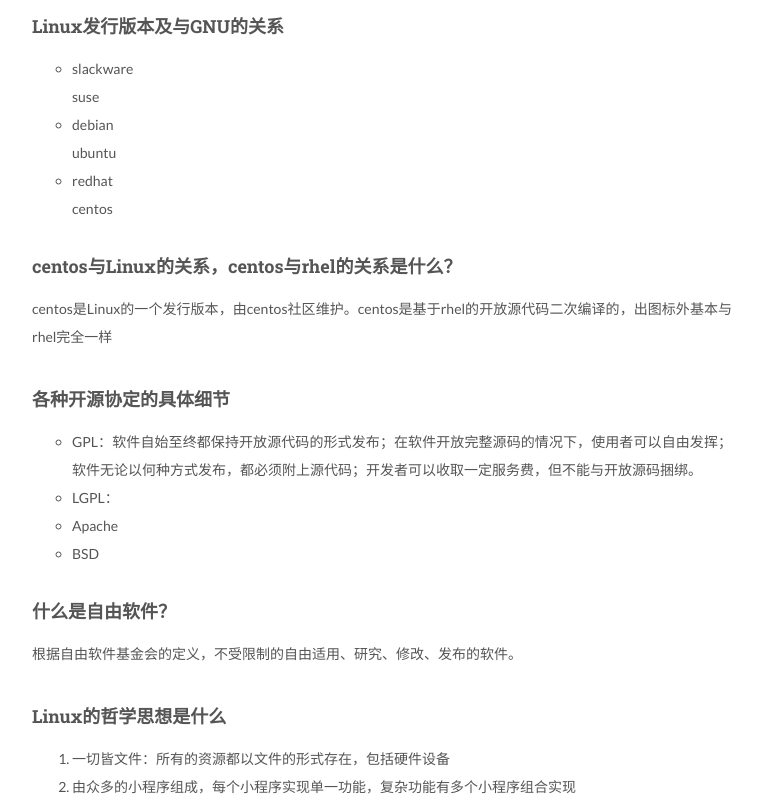
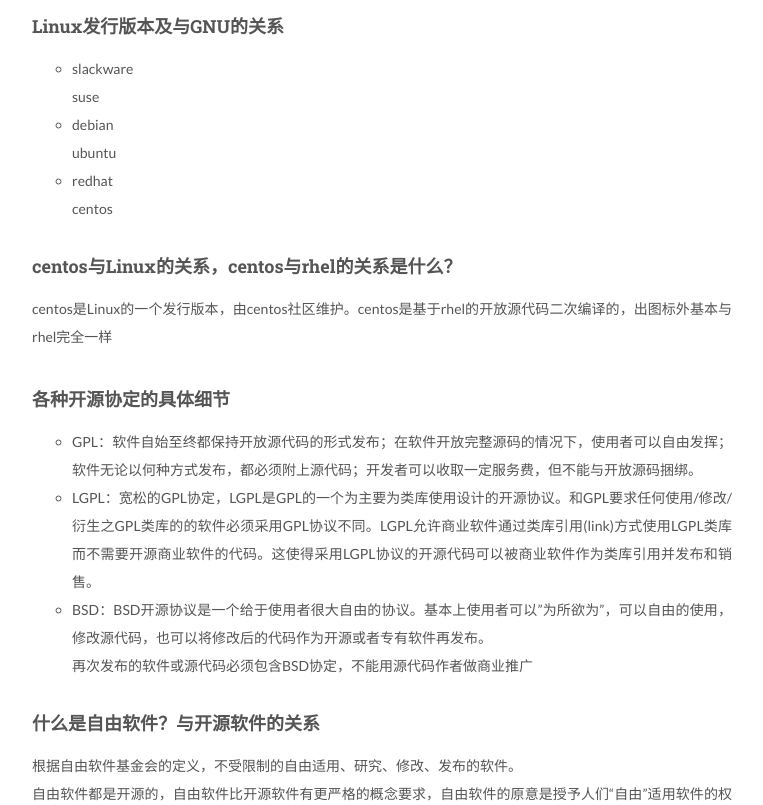
Before and after one commit to mmaann/mmaann.github.io, a plain HTML site: page 2017/05/27/Linux运维学习笔记001/index.html in a window 1280 px wide. Shown: the part 1995-2800 px from the top of the page, without its empty margins (98-861 px from the left). Drawn offline with Linux system fonts and the light colour scheme; some packages are replaced by stand-ins of ours; a script that the page names is missing; a web font is replaced by a local one.

Commit message:
Site updated: 2017-05-29 16:55:05

```diff
--- a/2017/05/27/Linux运维学习笔记001/index.html
+++ b/2017/05/27/Linux运维学习笔记001/index.html
@@ -110,7 +110,7 @@
 <meta property="og:url" content="http://mmaann.github.io/2017/05/27/Linux运维学习笔记001/index.html">
 <meta property="og:site_name" content="mann&#39;s blog">
 <meta property="og:description" content="学习路径： 中级：Linux administrator 高级： 马哥对自己培训的说明：  培训加速知识的获取的过程，避免一些不必要的坑；培训不能获得经验，只有在实际操作中才能获得。 监督作用，消除个人惰性  上课的纪律： 作业和考试：  写博客：向读者解释清楚，包括what，why，who，where，when，how 考试  介绍上课用到的资源 VMware workstation使用介绍 计">
-<meta property="og:updated_time" content="2017-05-29T08:42:36.542Z">
+<meta property="og:updated_time" content="2017-05-29T08:54:47.758Z">
 <meta name="twitter:card" content="summary">
 <meta name="twitter:title" content="Linux运维学习笔记001">
 <meta name="twitter:description" content="学习路径： 中级：Linux administrator 高级： 马哥对自己培训的说明：  培训加速知识的获取的过程，避免一些不必要的坑；培训不能获得经验，只有在实际操作中才能获得。 监督作用，消除个人惰性  上课的纪律： 作业和考试：  写博客：向读者解释清楚，包括what，why，who，where，when，how 考试  介绍上课用到的资源 VMware workstation使用介绍 计">
@@ -468,12 +468,14 @@
 <h3>各种开源协定的具体细节</h3>
 <ul>
 <li>GPL：软件自始至终都保持开放源代码的形式发布；在软件开放完整源码的情况下，使用者可以自由发挥；软件无论以何种方式发布，都必须附上源代码；开发者可以收取一定服务费，但不能与开放源码捆绑。</li>
-<li>LGPL：</li>
-<li>Apache</li>
-<li>BSD</li>
+<li>LGPL：宽松的GPL协定，LGPL是GPL的一个为主要为类库使用设计的开源协议。和GPL要求任何使用/修改/衍生之GPL类库的的软件必须采用GPL协议不同。LGPL允许商业软件通过类库引用(link)方式使用LGPL类库而不需要开源商业软件的代码。这使得采用LGPL协议的开源代码可以被商业软件作为类库引用并发布和销售。</li>
+<li>BSD：BSD开源协议是一个给于使用者很大自由的协议。基本上使用者可以”为所欲为”，可以自由的使用，修改源代码，也可以将修改后的代码作为开源或者专有软件再发布。<br>
+再次发布的软件或源代码必须包含BSD协定，不能用源代码作者做商业推广</li>
 </ul>
-<h3>什么是自由软件？</h3>
-<p>根据自由软件基金会的定义，不受限制的自由适用、研究、修改、发布的软件。</p>
+<h3>什么是自由软件？与开源软件的关系</h3>
+<p>根据自由软件基金会的定义，不受限制的自由适用、研究、修改、发布的软件。<br>
+自由软件都是开源的，自由软件比开源软件有更严格的概念要求，自由软件的原意是授予人们“自由”适用软件的权利。
+开源软件之遵循相关开源协定的软件，不是所有的开源软件都是自由软件。</p>
 <h3>Linux的哲学思想是什么</h3>
 <ol>
 <li>一切皆文件：所有的资源都以文件的形式存在，包括硬件设备</li>
@@ -667,7 +669,7 @@
 
 
 
-              <div class="post-toc-content"><ol class="nav"><li class="nav-item nav-level-3"><a class="nav-link" href="#undefined"><span class="nav-number">1.</span> <span class="nav-text">VMware workstation使用介绍</span></a></li><li class="nav-item nav-level-3"><a class="nav-link" href="#undefined"><span class="nav-number">2.</span> <span class="nav-text">操作系统</span></a></li><li class="nav-item nav-level-3"><a class="nav-link" href="#undefined"><span class="nav-number">3.</span> <span class="nav-text">CPU架构类型：</span></a></li><li class="nav-item nav-level-3"><a class="nav-link" href="#undefined"><span class="nav-number">4.</span> <span class="nav-text">Linux发行版本及与GNU的关系</span></a></li><li class="nav-item nav-level-3"><a class="nav-link" href="#undefined"><span class="nav-number">5.</span> <span class="nav-text">centos与Linux的关系，centos与rhel的关系是什么？</span></a></li><li class="nav-item nav-level-3"><a class="nav-link" href="#undefined"><span class="nav-number">6.</span> <span class="nav-text">各种开源协定的具体细节</span></a></li><li class="nav-item nav-level-3"><a class="nav-link" href="#undefined"><span class="nav-number">7.</span> <span class="nav-text">什么是自由软件？</span></a></li><li class="nav-item nav-level-3"><a class="nav-link" href="#undefined"><span class="nav-number">8.</span> <span class="nav-text">Linux的哲学思想是什么</span></a></li></ol></div>
+              <div class="post-toc-content"><ol class="nav"><li class="nav-item nav-level-3"><a class="nav-link" href="#undefined"><span class="nav-number">1.</span> <span class="nav-text">VMware workstation使用介绍</span></a></li><li class="nav-item nav-level-3"><a class="nav-link" href="#undefined"><span class="nav-number">2.</span> <span class="nav-text">操作系统</span></a></li><li class="nav-item nav-level-3"><a class="nav-link" href="#undefined"><span class="nav-number">3.</span> <span class="nav-text">CPU架构类型：</span></a></li><li class="nav-item nav-level-3"><a class="nav-link" href="#undefined"><span class="nav-number">4.</span> <span class="nav-text">Linux发行版本及与GNU的关系</span></a></li><li class="nav-item nav-level-3"><a class="nav-link" href="#undefined"><span class="nav-number">5.</span> <span class="nav-text">centos与Linux的关系，centos与rhel的关系是什么？</span></a></li><li class="nav-item nav-level-3"><a class="nav-link" href="#undefined"><span class="nav-number">6.</span> <span class="nav-text">各种开源协定的具体细节</span></a></li><li class="nav-item nav-level-3"><a class="nav-link" href="#undefined"><span class="nav-number">7.</span> <span class="nav-text">什么是自由软件？与开源软件的关系</span></a></li><li class="nav-item nav-level-3"><a class="nav-link" href="#undefined"><span class="nav-number">8.</span> <span class="nav-text">Linux的哲学思想是什么</span></a></li></ol></div>
 
 
           </div>
--- a/css/main.css
+++ b/css/main.css
@@ -1695,7 +1695,7 @@
   width: 4px;
   height: 4px;
   border-radius: 50%;
-  background: #a2ff6f;
+  background: #7394ff;
 }
 .links-of-blogroll {
   font-size: 13px;
--- a/search.xml
+++ b/search.xml
@@ -8,7 +8,7 @@
   <entry>
     <title><![CDATA[Linux运维学习笔记001]]></title>
     <url>%2F2017%2F05%2F27%2FLinux%E8%BF%90%E7%BB%B4%E5%AD%A6%E4%B9%A0%E7%AC%94%E8%AE%B0001%2F</url>
-    <content type="text"><![CDATA[学习路径： 中级：Linux administrator 高级： 马哥对自己培训的说明： 培训加速知识的获取的过程，避免一些不必要的坑；培训不能获得经验，只有在实际操作中才能获得。 监督作用，消除个人惰性 上课的纪律： 作业和考试： 写博客：向读者解释清楚，包括what，why，who，where，when，how 考试 介绍上课用到的资源 VMware workstation使用介绍 计算机硬件基础： 现代计算机的组词：运算器、控制器、存储器、输入设备、输出设备 cpu bus memory 缓存 虚拟机：用软件（或加硬件）模拟硬件 现代计算机的cpu、内存本身就是虚拟的，虚拟机是在本来虚拟的基础上再次虚拟。 输入输出设备的模拟 硬盘的简介 操作系统 CPU 指令 指令集，二进制代码 编程语言：操作CPU的指令需要程序：汇编语言，高级语言 操作系统：计算机硬件千差万别，为了使编写的程序能够在不同的计算机上运行，程序员面向操作系统编写程序。 编程层次： 硬件规格：驱动程序 系统调用 库调用 操作应用程序的方式：UI（用户借口） GUI：图形 CLI：命令行 不同操作系统的程序：ABI 应用编程借口：API CPU架构类型： x64 x32 arm：省电 Unix: system BSD MIT:Richard Stallman GNU： GPL: Linux发行版本及与GNU的关系 slackware suse debian ubuntu redhat centos centos与Linux的关系，centos与rhel的关系是什么？ centos是Linux的一个发行版本，由centos社区维护。centos是基于rhel的开放源代码二次编译的，出图标外基本与rhel完全一样 各种开源协定的具体细节 GPL：软件自始至终都保持开放源代码的形式发布；在软件开放完整源码的情况下，使用者可以自由发挥；软件无论以何种方式发布，都必须附上源代码；开发者可以收取一定服务费，但不能与开放源码捆绑。 LGPL： Apache BSD 什么是自由软件？ 根据自由软件基金会的定义，不受限制的自由适用、研究、修改、发布的软件。 Linux的哲学思想是什么 一切皆文件：所有的资源都以文件的形式存在，包括硬件设备 由众多的小程序组成，每个小程序实现单一功能，复杂功能有多个小程序组合实现 尽量避免与用户交互，实现脚本化编程，自动实现某些功能 配置文件以纯文本的方式保存，一款文本编辑器即可实现系统配置]]></content>
+    <content type="text"><![CDATA[学习路径： 中级：Linux administrator 高级： 马哥对自己培训的说明： 培训加速知识的获取的过程，避免一些不必要的坑；培训不能获得经验，只有在实际操作中才能获得。 监督作用，消除个人惰性 上课的纪律： 作业和考试： 写博客：向读者解释清楚，包括what，why，who，where，when，how 考试 介绍上课用到的资源 VMware workstation使用介绍 计算机硬件基础： 现代计算机的组词：运算器、控制器、存储器、输入设备、输出设备 cpu bus memory 缓存 虚拟机：用软件（或加硬件）模拟硬件 现代计算机的cpu、内存本身就是虚拟的，虚拟机是在本来虚拟的基础上再次虚拟。 输入输出设备的模拟 硬盘的简介 操作系统 CPU 指令 指令集，二进制代码 编程语言：操作CPU的指令需要程序：汇编语言，高级语言 操作系统：计算机硬件千差万别，为了使编写的程序能够在不同的计算机上运行，程序员面向操作系统编写程序。 编程层次： 硬件规格：驱动程序 系统调用 库调用 操作应用程序的方式：UI（用户借口） GUI：图形 CLI：命令行 不同操作系统的程序：ABI 应用编程借口：API CPU架构类型： x64 x32 arm：省电 Unix: system BSD MIT:Richard Stallman GNU： GPL: Linux发行版本及与GNU的关系 slackware suse debian ubuntu redhat centos centos与Linux的关系，centos与rhel的关系是什么？ centos是Linux的一个发行版本，由centos社区维护。centos是基于rhel的开放源代码二次编译的，出图标外基本与rhel完全一样 各种开源协定的具体细节 GPL：软件自始至终都保持开放源代码的形式发布；在软件开放完整源码的情况下，使用者可以自由发挥；软件无论以何种方式发布，都必须附上源代码；开发者可以收取一定服务费，但不能与开放源码捆绑。 LGPL：宽松的GPL协定，LGPL是GPL的一个为主要为类库使用设计的开源协议。和GPL要求任何使用/修改/衍生之GPL类库的的软件必须采用GPL协议不同。LGPL允许商业软件通过类库引用(link)方式使用LGPL类库而不需要开源商业软件的代码。这使得采用LGPL协议的开源代码可以被商业软件作为类库引用并发布和销售。 BSD：BSD开源协议是一个给于使用者很大自由的协议。基本上使用者可以”为所欲为”，可以自由的使用，修改源代码，也可以将修改后的代码作为开源或者专有软件再发布。 再次发布的软件或源代码必须包含BSD协定，不能用源代码作者做商业推广 什么是自由软件？与开源软件的关系 根据自由软件基金会的定义，不受限制的自由适用、研究、修改、发布的软件。 自由软件都是开源的，自由软件比开源软件有更严格的概念要求，自由软件的原意是授予人们“自由”适用软件的权利。 开源软件之遵循相关开源协定的软件，不是所有的开源软件都是自由软件。 Linux的哲学思想是什么 一切皆文件：所有的资源都以文件的形式存在，包括硬件设备 由众多的小程序组成，每个小程序实现单一功能，复杂功能有多个小程序组合实现 尽量避免与用户交互，实现脚本化编程，自动实现某些功能 配置文件以纯文本的方式保存，一款文本编辑器即可实现系统配置]]></content>
   </entry>
   <entry>
     <title><![CDATA[Linux文件目录管理命令]]></title>
```
Also changed, not shown: atom.xml (+8 -6 lines).
